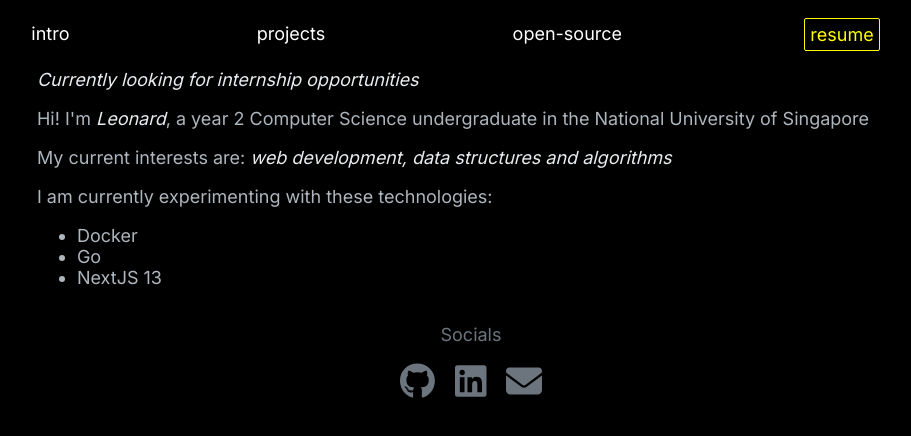
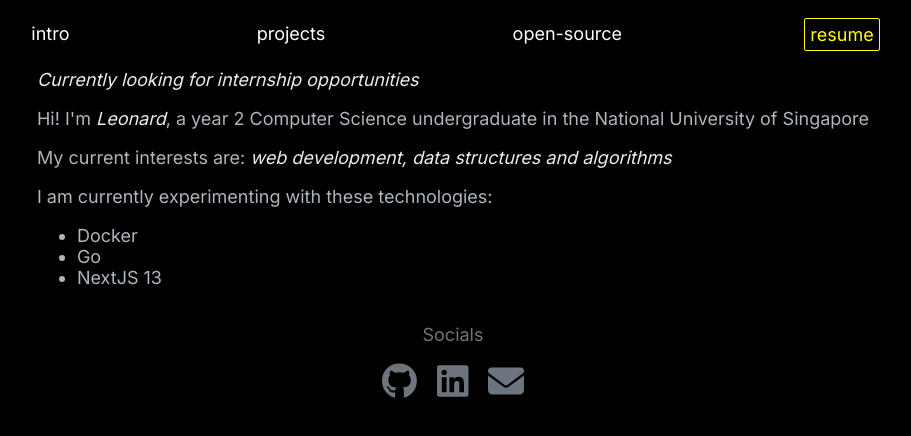
Before and after one commit to LeonardYam/personal-portfolio, a Next.js app: page / in a window 1280 px wide. Shown: the top 436 px of the page, without its empty margins (187-1098 px from the left). Built offline with nearby package versions, Linux system fonts and the light colour scheme.

Commit message:
fix: correct misaligned footer

```diff
--- a/src/app/styles.module.css
+++ b/src/app/styles.module.css
@@ -1,7 +1,5 @@
 .footer {
-    position: absolute;
-    width: 100%;
-    margin-bottom: 10px;
+    position: relative;
     color: #6C757D;
 }
 
```
